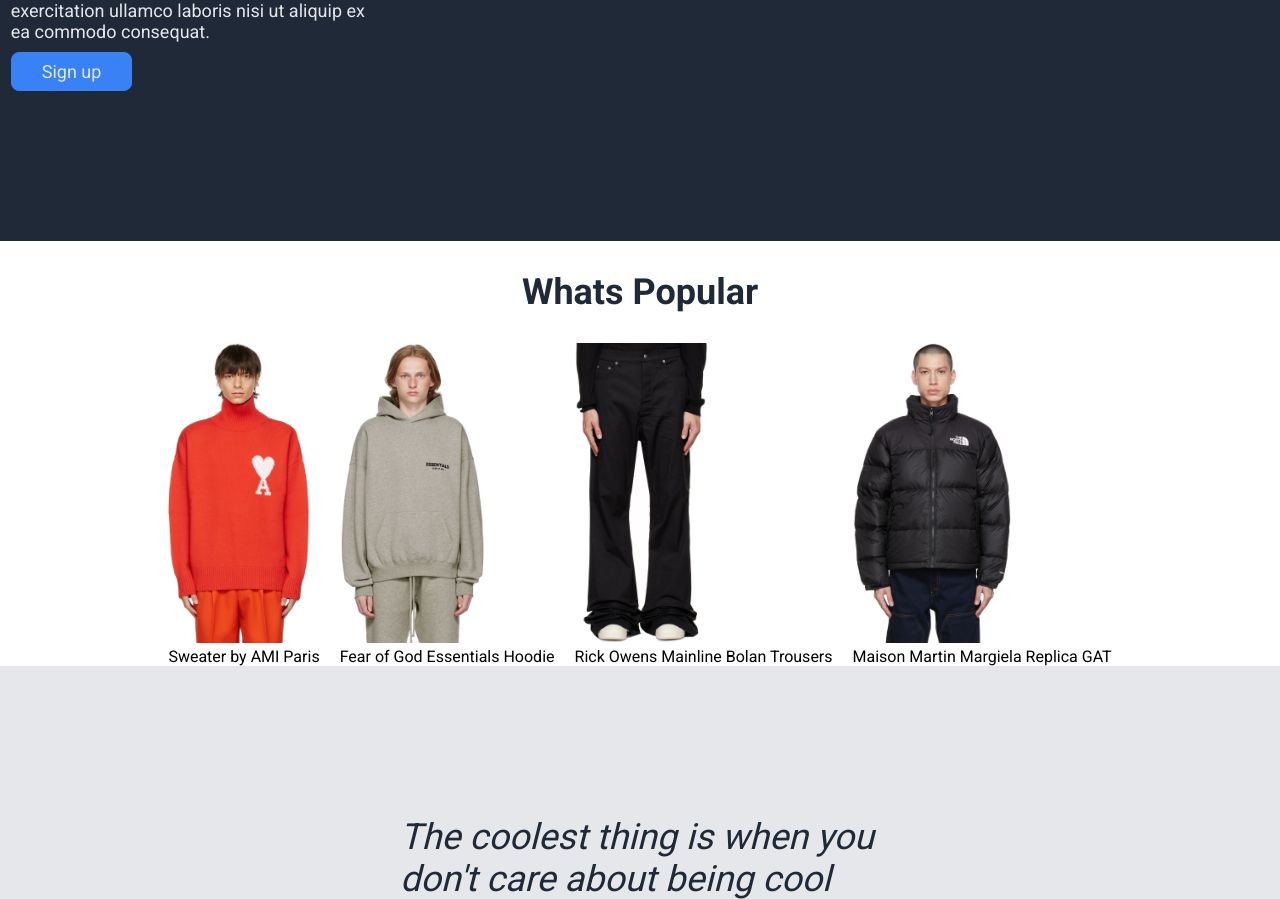
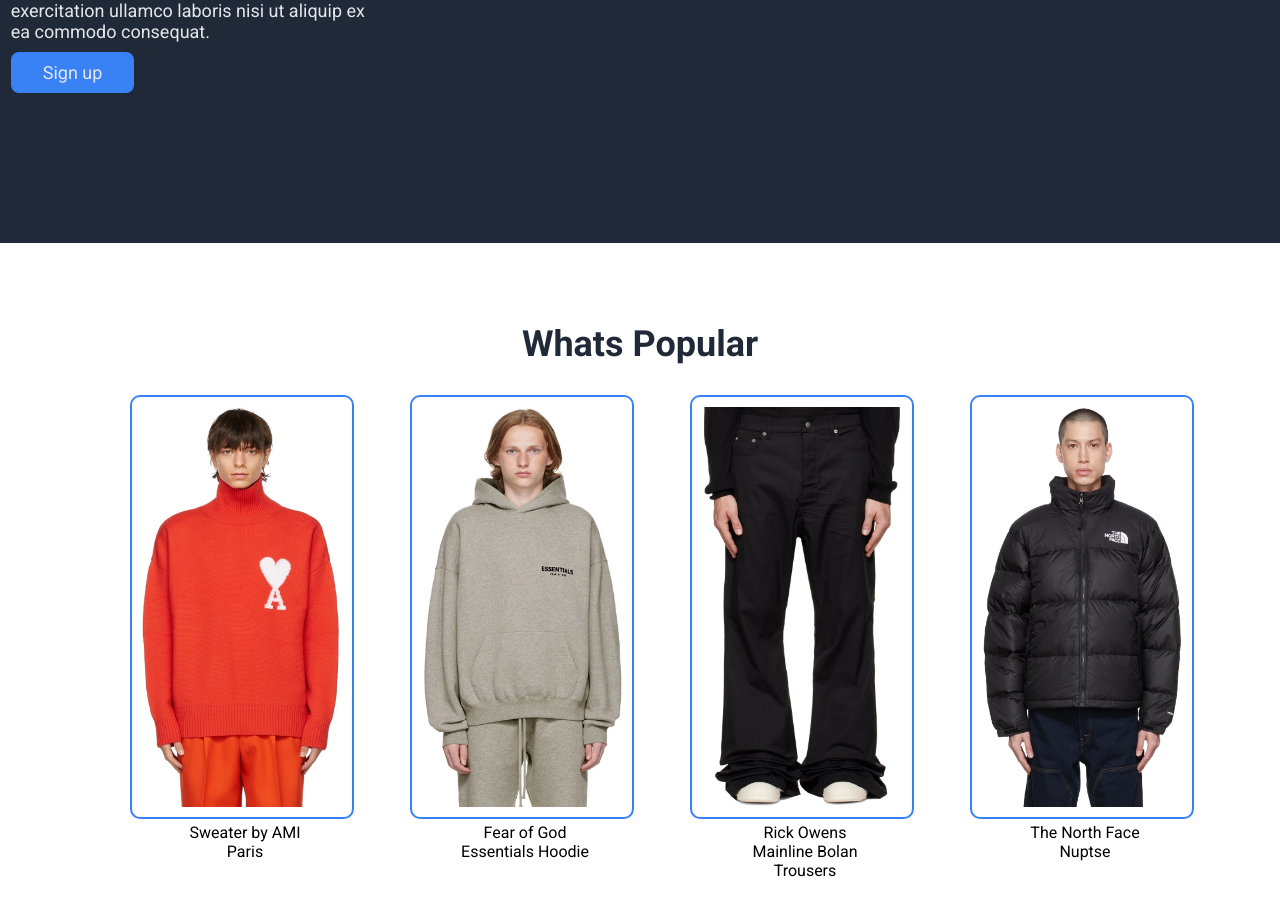
Before and after one commit to Buckerooster/DesignProject, a plain HTML site: page index.html in a window 1280 px wide. Shown: the part 634-1533 px from the top of the page. Drawn offline with Linux system fonts and the light colour scheme.

Commit message:
Completed

```diff
--- a/index.html
+++ b/index.html
@@ -1,7 +1,7 @@
 <!DOCTYPE html>
 <html lang="en">
     <meta charset="UTF-8">
-    <title>My Favourite Recipies</title>
+    <title>Clothing</title>
     <link rel="stylesheet" href="./stylesheet.css">
 </html>
 
@@ -32,19 +32,19 @@
             <div class="images">
                 <div class="info">
                     <img class="sweater" src="./images/ami-sweater.webp" alt="AMI Sweater">
-                    <div class="text">Sweater by AMI Paris</div>
+                    <div class="imgtext">Sweater by AMI Paris</div>
                 </div>
                 <div class="info">
                     <img class="hoodie" src="./images/fog-hoodie.webp" alt="FOG Sweatshirt">
-                    <div class="text">Fear of God Essentials Hoodie</div>
+                    <div class="imgtext">Fear of God Essentials Hoodie</div>
                 </div>
                 <div class="info">
                     <img class="pants" src="./images/rick-pant.webp" alt="Rick Owens Pants">
-                    <div class="text">Rick Owens Mainline Bolan Trousers</div>
+                    <div class="imgtext">Rick Owens Mainline Bolan Trousers</div>
                 </div>
                 <div class="info">
                     <img class="jacket" src="./images/tnf.webp" alt="TNF Nuptse">
-                    <div class="text">Maison Martin Margiela Replica GAT</div>
+                    <div class="imgtext">The North Face Nuptse</div>
                 </div>
             </div>
         </div>
@@ -61,7 +61,7 @@
                         <h3>Sign up for updates</h3>
                         <p>Click the button to sign up for email updates!</p>
                     </div>
-                    <div class="sign-up">Sign up</div>
+                    <a href=""class="sign-up">Sign up</a>
                 </div>
             </div>
         </div>
--- a/stylesheet.css
+++ b/stylesheet.css
@@ -90,7 +90,7 @@ h3 {
 
 .button {
     background-color: #3882f6;
-    border: 1px solid #3882f6;
+    border: 2px solid #3882f6;
     border-radius: 8px;
     padding: 8px 30px;
 }
@@ -103,6 +103,8 @@ h3 {
 .info-block {
     display: flex;
     flex-direction: column;
+    padding-bottom: 75px;
+    padding-top: 50px;
 }
 
 h2 {
@@ -112,20 +114,29 @@ h2 {
     align-self: center;
 }
 
+.info {
+    width: 180px;
+    text-align: center;
+}
+
 .images {
     display: flex;
     flex-direction: row;
-    gap: 20px;
-    align-content: center;
+    margin-left: auto;
+    margin-right: auto;
+    gap: 100px;
 }
 
-.hoodie,
-.sweater,
-.pants,
-.jacket {
-    height: 300px;
-    align-self: center;
-    border: 1px #3882f6;
+.info img {
+    height: 400px;
+    border-radius: 10px;
+    border: 2px solid #3882f6;
+    width: 200px;
+    padding: 10px;
+}
+
+.imgtext {
+    padding-left: 50px;
 }
 
 .quote {
@@ -183,12 +194,22 @@ h2 {
 display: flex;
 flex-direction: column;
 align-items: flex-start;
+color: #E5E7EB;
+}
+
+.justtext h3 {
+    margin-bottom: 0%;
+}
+
+.justtext p {
+    margin-top: 10px;
 }
 
 .sign-up {
-    color: #E5E7EB;
-    border: 1px #E5E7EB;
+    border: 2px solid #E5E7EB;
     font-size: 20px;
+    border-radius: 8px;
+    padding: 8px 30px;
 }
 
 .footer {
```
